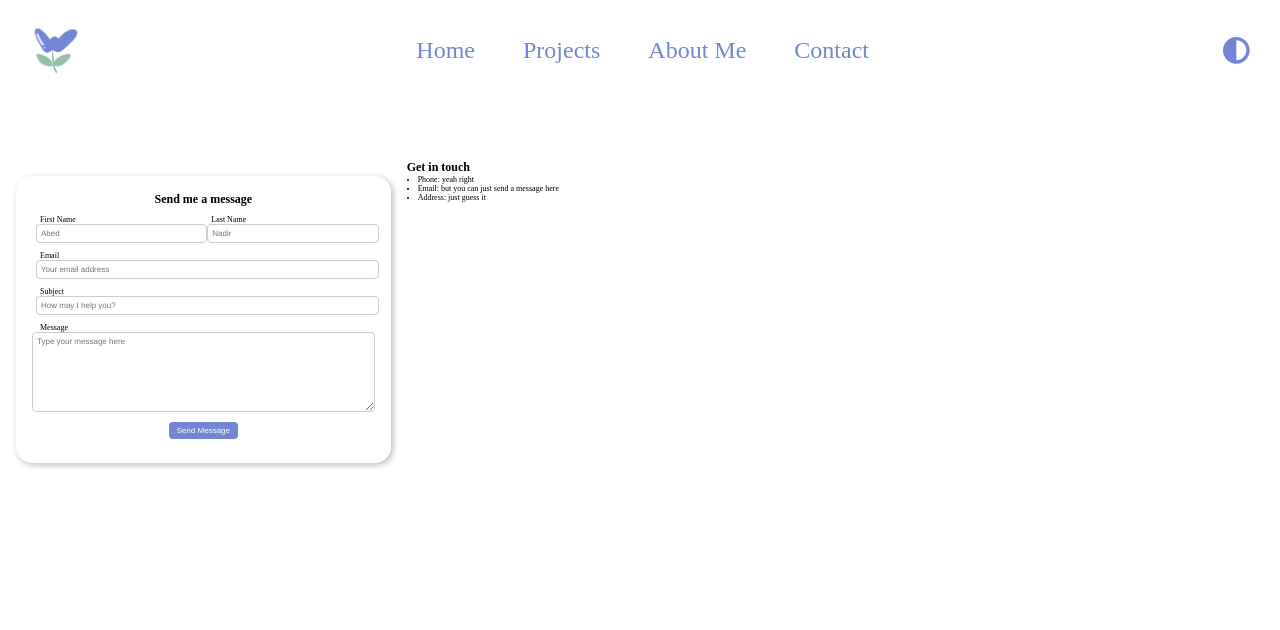
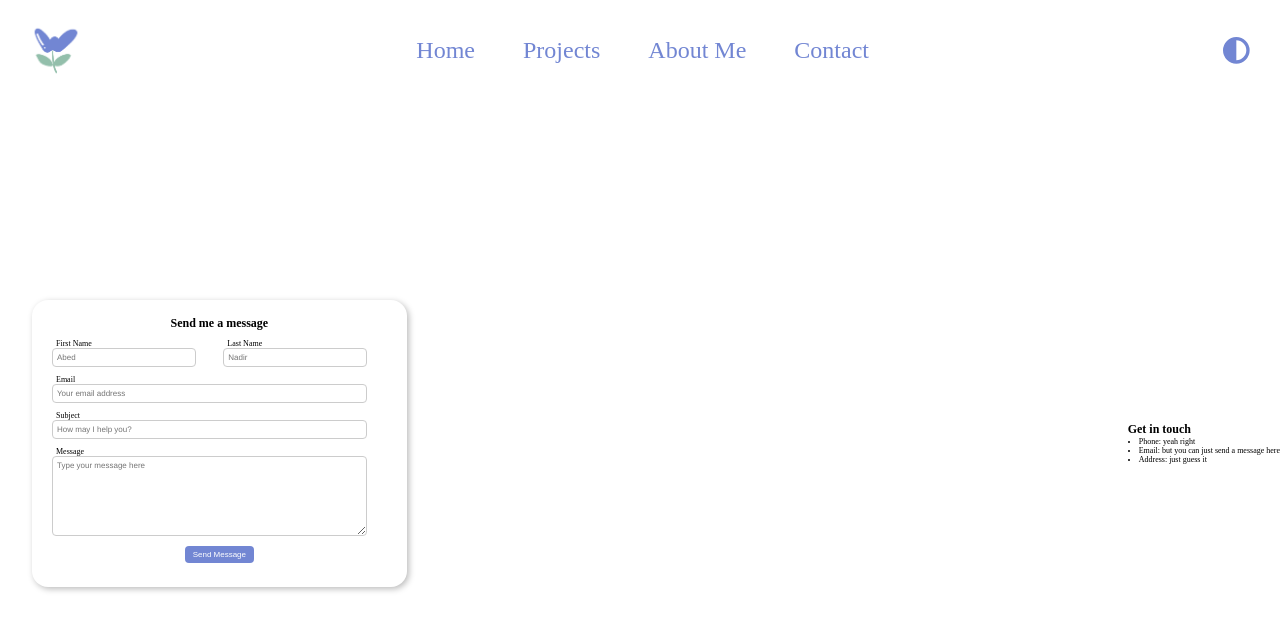
Before and after one commit to blsmxiu47/portfolio, a React (Vite) app: page /contact in a window 1280 px wide. Shown: the top 630 px of the page. Built offline with nearby package versions, Linux system fonts and the light colour scheme.

Commit message:
update contact form spacing and alignment

```diff
--- a/src/components/Contact/ContactForm/index.scss
+++ b/src/components/Contact/ContactForm/index.scss
@@ -17,6 +17,10 @@
 
     input {
         margin: 0 0.5rem;
+
+        &.half-row {
+            width: 84%;
+        }
     }
 
     &__submit {
@@ -27,7 +31,7 @@
 }
 
 .form-input {
-    width: 100%;
+    width: 92%;
     padding: 0.5rem;
     border: 1px solid #ccc;
     border-radius: 4px;
@@ -41,6 +45,7 @@
 
 
 .message-area {
+    margin: 0 0.5rem;
     min-height: 10rem;
 }
 
--- a/src/components/Contact/ContactForm/index.tsx
+++ b/src/components/Contact/ContactForm/index.tsx
@@ -37,7 +37,7 @@ const ContactForm = () => {
                     <label htmlFor="first_name">First Name</label>
                     <input
                         {...register("first_name")}
-                        className="form-input"
+                        className="form-input half-row"
                         type="text"
                         placeholder="Abed"
                         maxLength={64}
@@ -47,7 +47,7 @@ const ContactForm = () => {
                     <label htmlFor="last_name">Last Name</label>
                     <input
                         {...register("last_name")}
-                        className="form-input"
+                        className="form-input half-row"
                         type="text"
                         placeholder="Nadir"
                         maxLength={64}
--- a/src/components/Contact/index.scss
+++ b/src/components/Contact/index.scss
@@ -3,6 +3,8 @@
 .contact-page {
     top: 20%;
     height: auto;
+    justify-content: space-between;
+    align-items: center;
 }
 
 .contact-form {
@@ -11,11 +13,16 @@
     align-items: center;
     justify-content: center;
     padding: 2rem;
-    margin: 2rem;
+    margin: auto 4rem;
     max-width: fit-content;
     max-height: fit-content;
     background-color: #fff;
     border-color: #ccc;
     border-radius: 16px;
     box-shadow: 2px 2px 6px #bbb;
+
+    @include breakpoint(md) {
+        height: 100%;
+        margin: 0 4rem;
+    }
 }
```
